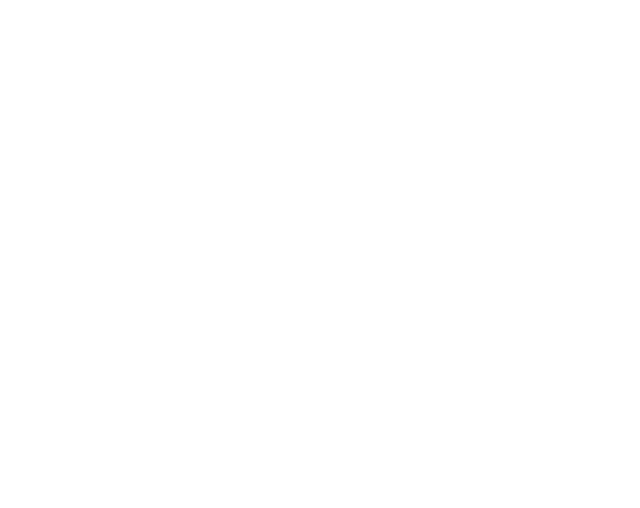
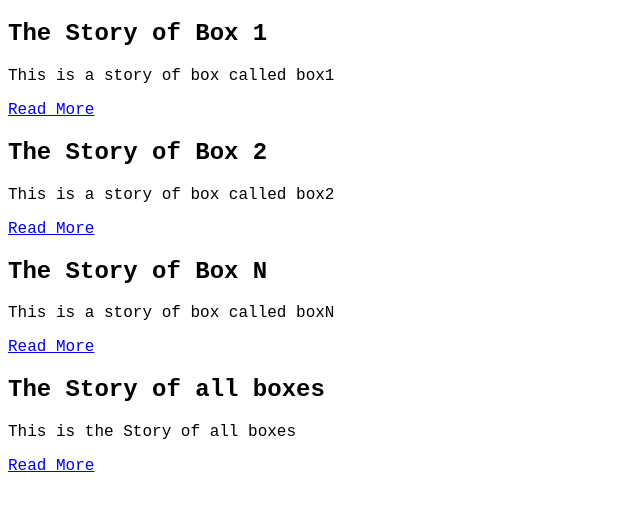
Before and after one commit to ismailmushraf/css_lab, a plain HTML site: page index.html in a window 1280 px wide. Shown: the whole page, without its empty margins (0-640 px from the left). Drawn offline with Linux system fonts and the light colour scheme.

Commit message:
Built the html structure

```diff
--- a/index.html
+++ b/index.html
@@ -3,8 +3,30 @@
 <head>
     <meta charset="UTF-8">
     <title></title>
+    <link rel="stylesheet" href="style.css">
 </head>
 <body>
-
+    <div id="container">
+        <div class="boxes" id="box1">
+            <h2>The Story of Box 1</h2>
+            <p>This is a story of box called box1</p>
+            <a href="#">Read More</a>
+        </div>
+        <div class="boxes" id="box2">
+            <h2>The Story of Box 2</h2>
+            <p>This is a story of box called box2</p>
+            <a href="#">Read More</a>
+        </div>
+        <div class="boxes" id="boxN">
+            <h2>The Story of Box N</h2>
+            <p>This is a story of box called boxN</p>
+            <a href="#">Read More</a>
+        </div>
+        <div class="boxes">
+            <h2>The Story of all boxes</h2>
+            <p>This is the Story of all boxes</p>
+            <a href="#">Read More</a>
+        </div>
+    </div>
 </body>
 </html>
--- a/style.css
+++ b/style.css
@@ -1,3 +1,3 @@
 body {
-    margin: 0;
+    font-family: 'Courier New', monospace;
 }
```
